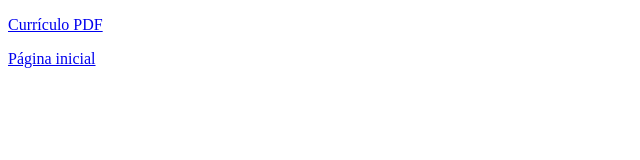
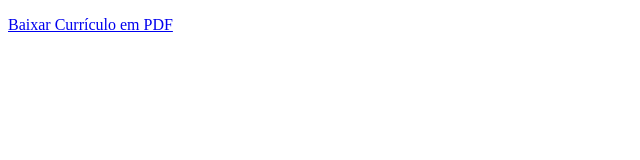
Before and after one commit to natyxflow/nataly_flores_pereira, a plain HTML site: page cv.html in a window 1280 px wide. Shown: the whole page, without its empty margins (0-640 px from the left). Drawn offline with Linux system fonts and the light colour scheme.

Commit message:
currículo pdf

```diff
--- a/cv.html
+++ b/cv.html
@@ -7,7 +7,6 @@
     <title>Currículo</title>
 </head>
 <body>
-    <p><a href="https://drive.google.com/file/d/1AfSo8TjS43-YUyfpbI0US_jFG_pkB2Nk/view?usp=share_link" target="_blank" >Currículo PDF</a></p>
-    <p><a href="index.html" target="_self"  rel="prev">Página inicial</a></p>
+    <p></p>
 </body>
-</html>
+</html><a href="arquivos/nataly_flores.pdf" download="nataly_flores.pdf" type="application/pdf">Baixar Currículo em PDF</a>
```
Also changed, not shown: 1 other file.
